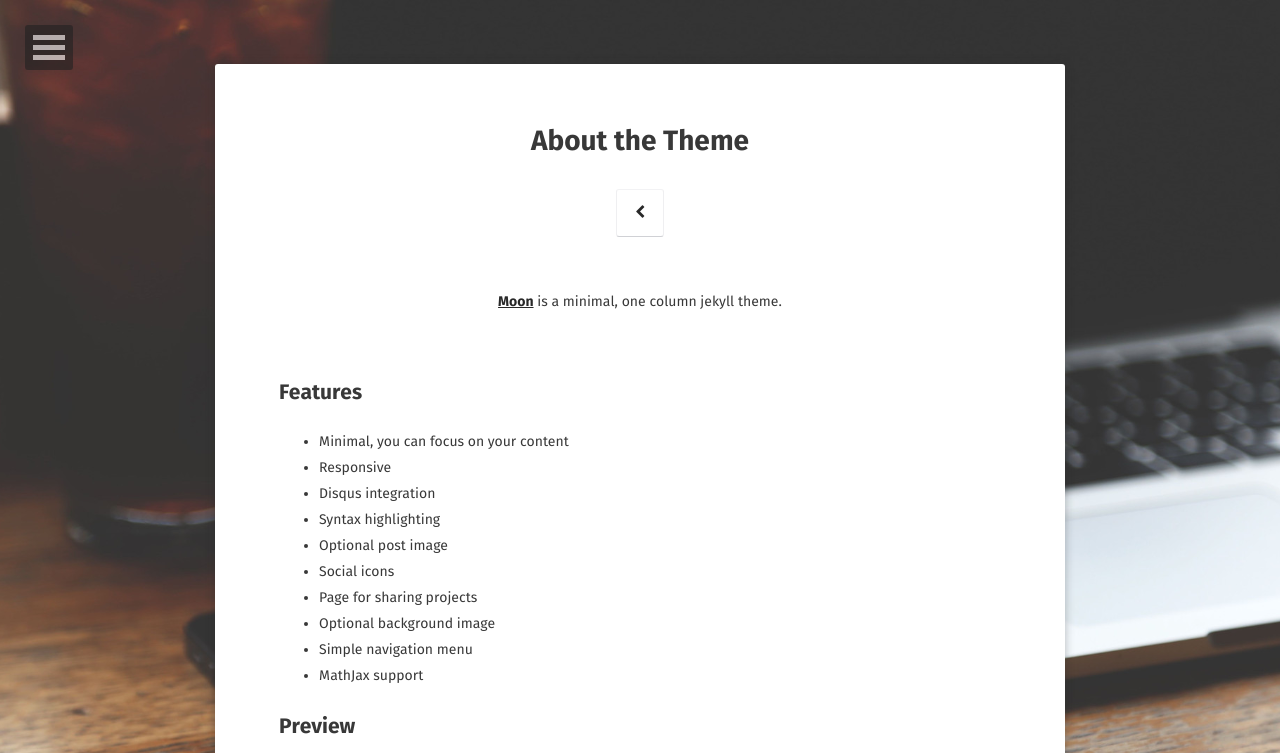
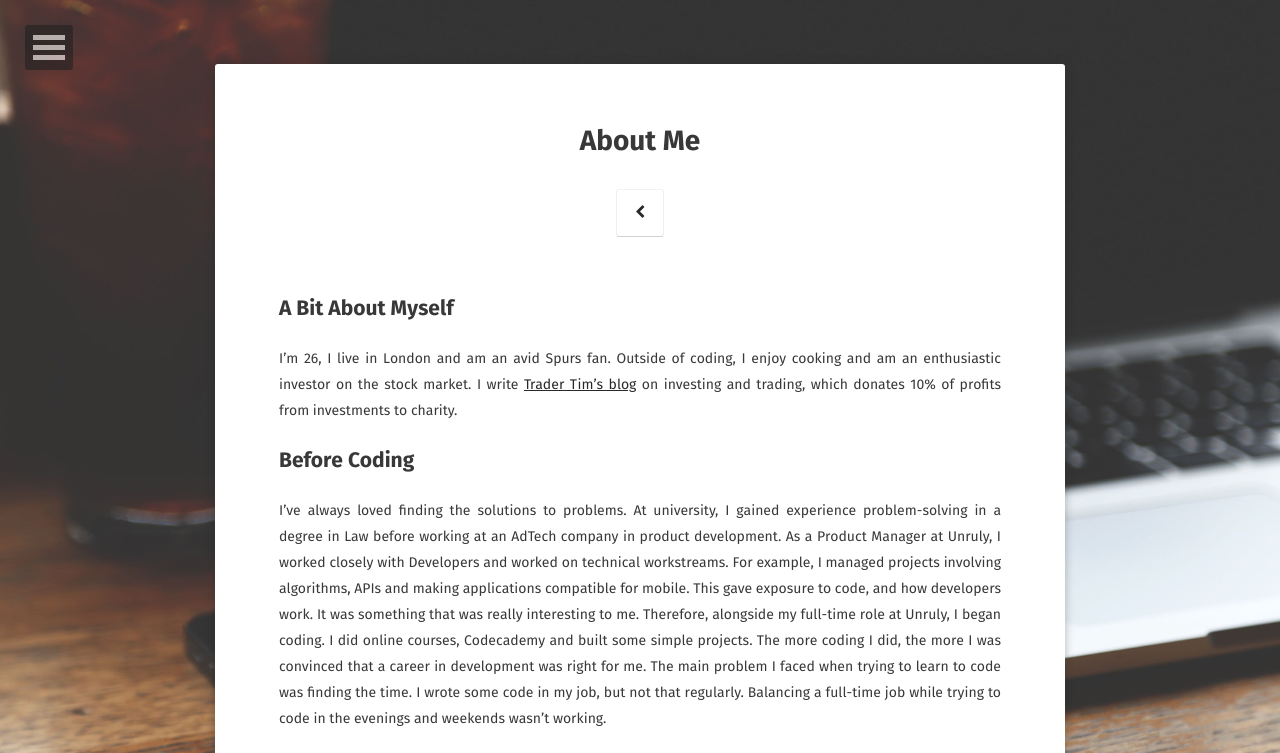
Before and after one commit to timrooke1991/timrooke1991.github.io, a Jekyll site: the page built from about/index.md, in a window 1280 px wide. Shown: the top 753 px of the page. Built offline with Jekyll 4.4.1, drawn with Linux system fonts in a browser that asks for light colours; some web fonts are replaced; some of the changed text lies outside the part shown; grey boxes are pictures that could not be loaded.

Commit message:
Basic styling changes, updated about page and soccer manager readMe

```diff
--- a/about/index.md
+++ b/about/index.md
@@ -1,36 +1,19 @@
 ---
 layout: page
-title: About the Theme
-tags: [about, Jekyll, theme, moon]
-date: 2016-03-21
+title: About Me
+tags: [about, coding, GA, investing]
+date: 2017-06-21
 comments: false
 ---
 
-<center><a href="http://taylantatli.github.io/Moon"><b>Moon</b></a> is a minimal, one column jekyll theme.</center>
-## Features
-* Minimal, you can focus on your content
-* Responsive
-* Disqus integration
-* Syntax highlighting
-* Optional post image
-* Social icons
-* Page for sharing projects
-* Optional background image
-* Simple navigation menu
-* MathJax support
+## A Bit About Myself
 
-## Preview
+I'm 26, I live in London and am an avid Spurs fan. Outside of coding, I enjoy cooking and am an enthusiastic investor on the stock market. I write [Trader Tim's blog](https://www.tradertim.co.uk) on investing and trading, which donates 10% of profits from investments to charity.
 
-{% capture images %}
-    https://cloud.githubusercontent.com/assets/754514/14509720/61c61058-01d6-11e6-93ab-0918515ecd56.png
-    https://cloud.githubusercontent.com/assets/754514/14509716/61ac6c8e-01d6-11e6-879f-8308883de790.png
-{% endcapture %}
-{% include gallery images=images caption="Screenshots of Moon Theme" cols=2 %}
+## Before Coding
 
-See a [live version of Moon](http://taylantatli.github.io/Moon) hosted on GitHub.
+I’ve always loved finding the solutions to problems. At university, I gained experience problem-solving in a degree in Law before working at an AdTech company in product development. As a Product Manager at Unruly, I worked closely with Developers and worked on technical workstreams. For example, I managed projects involving algorithms, APIs and making applications compatible for mobile. This gave exposure to code, and how developers work. It was something that was really interesting to me. Therefore, alongside my full-time role at Unruly, I began coding. I did online courses, Codecademy and built some simple projects. The more coding I did, the more I was convinced that a career in development was right for me. The main problem I faced when trying to learn to code was finding the time. I wrote some code in my job, but not that regularly. Balancing a full-time job while trying to code in the evenings and weekends wasn’t working.
 
-## Getting Started
+## Moving into Coding
 
-To learn how to install and use this theme check out the [Setup Guide](http://taylantatli.me/Moon/moon-theme/) for more information.
-
-[Install Moon](https://github.com/TaylanTatli/Moon){: .btn}
+While I was making progress learning to code in my spare time, I wanted to learn more quickly. Therefore, I left my role at Unruly and accepted a place at General Assembly on the Web Development Immersive program. I loved the General Assembly course. The ability to code on a full-time basis was something that I had been wanting to for a long time. Now, having finished the course, I am excited to apply the skills to tackle more complex problems and build upon the web development skills that I have learnt at GA.
```
Also changed, not shown: _posts/2013-08-16-code-highlighting-post.md (deleted, +0 -121 lines), _posts/2016-05-29-soccer-manager.md (+50 -18 lines), _posts/2099-08-16-code-highlighting-post.md (added, +121 -0 lines), assets/img/profile_pic.jpg (added), 3 other files.
